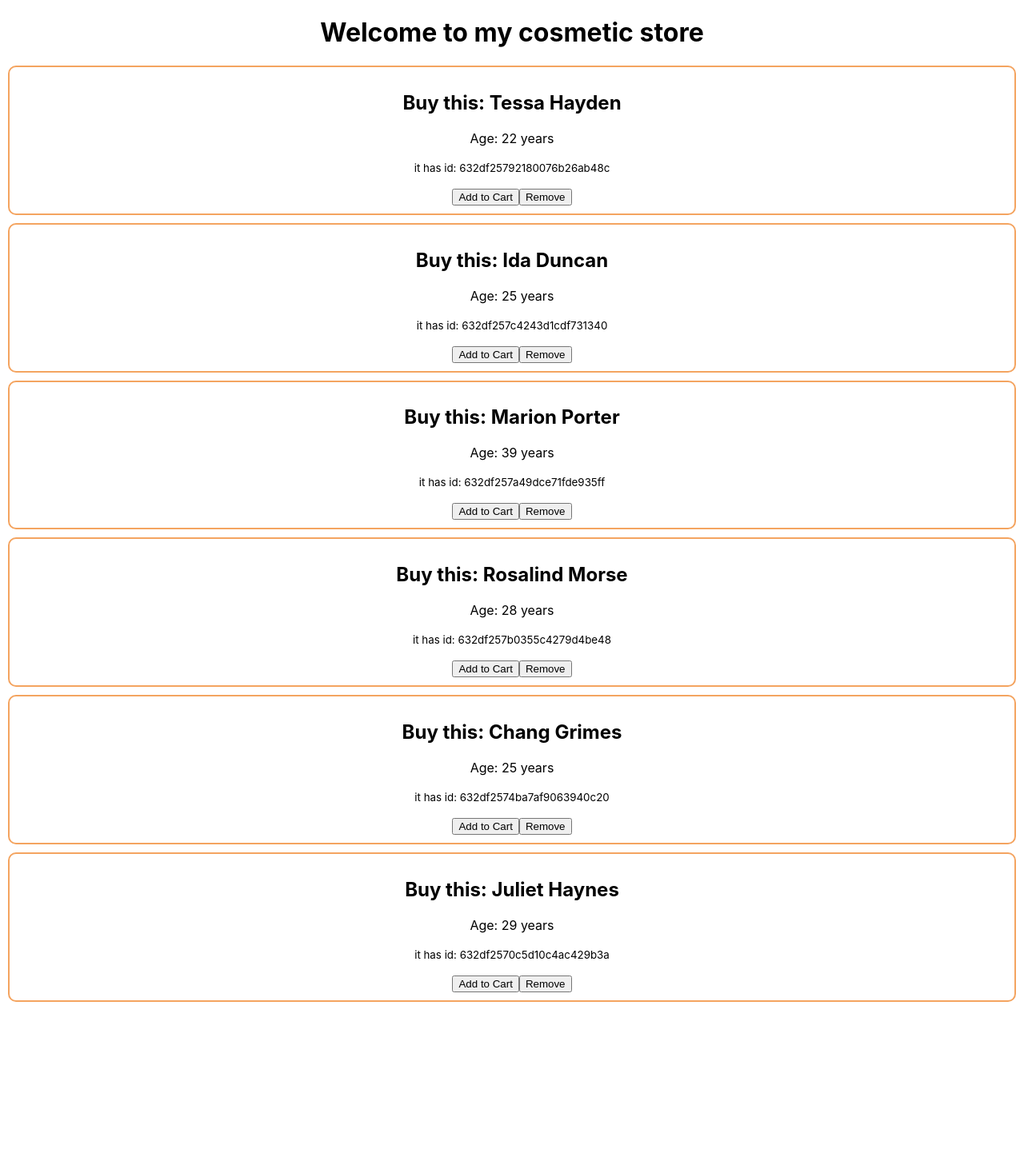
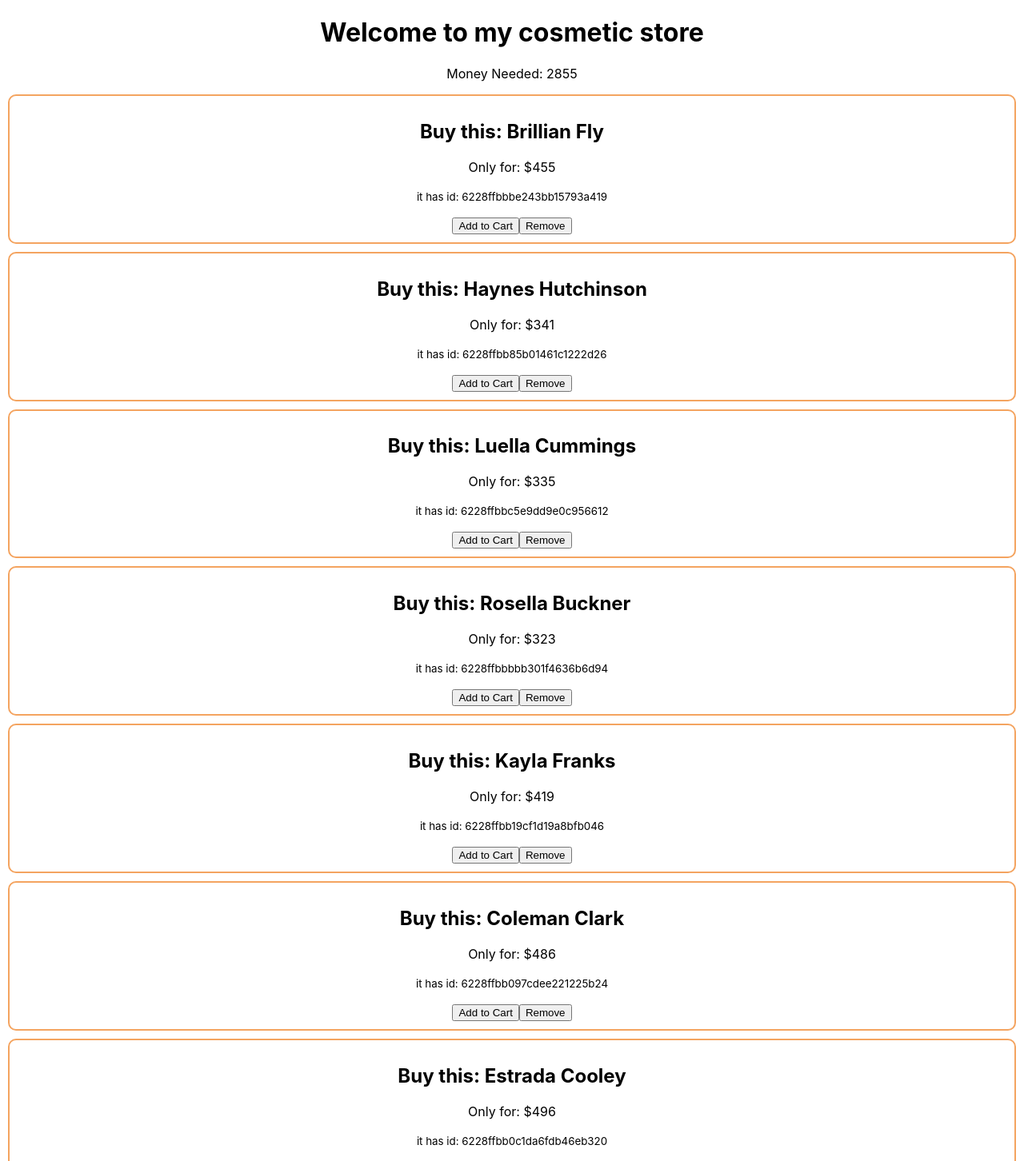
Before and after one commit to sufian06/react-storage-and-handler, a React (Create React App) app: page / in a window 1280 px wide. Shown: the top 1452 px of the page at 80% size. Before the commit the page ends 1263 px from the top, so only its background shows below. Built offline with nearby package versions, Linux system fonts and the light colour scheme.

Commit message:
reduce method added

```diff
--- a/public/data.json
+++ b/public/data.json
@@ -1,44 +1,37 @@
 [
   {
-    "id": "632df25792180076b26ab48c",
-    "picture": "http://placehold.it/32x32",
-    "age": 22,
-    "eyeColor": "brown",
-    "name": "Tessa Hayden"
+    "id": "6228ffbbbe243bb15793a419",
+    "price": 455,
+    "name": "Brillian Fly"
   },
   {
-    "id": "632df257c4243d1cdf731340",
-    "picture": "http://placehold.it/32x32",
-    "age": 25,
-    "eyeColor": "blue",
-    "name": "Ida Duncan"
+    "id": "6228ffbb85b01461c1222d26",
+    "price": 341,
+    "name": "Haynes Hutchinson"
   },
   {
-    "id": "632df257a49dce71fde935ff",
-    "picture": "http://placehold.it/32x32",
-    "age": 39,
-    "eyeColor": "blue",
-    "name": "Marion Porter"
+    "id": "6228ffbbc5e9dd9e0c956612",
+    "price": 335,
+    "name": "Luella Cummings"
   },
   {
-    "id": "632df257b0355c4279d4be48",
-    "picture": "http://placehold.it/32x32",
-    "age": 28,
-    "eyeColor": "brown",
-    "name": "Rosalind Morse"
+    "id": "6228ffbbbbb301f4636b6d94",
+    "price": 323,
+    "name": "Rosella Buckner"
   },
   {
-    "id": "632df2574ba7af9063940c20",
-    "picture": "http://placehold.it/32x32",
-    "age": 25,
-    "eyeColor": "blue",
-    "name": "Chang Grimes"
+    "id": "6228ffbb19cf1d19a8bfb046",
+    "price": 419,
+    "name": "Kayla Franks"
   },
   {
-    "id": "632df2570c5d10c4ac429b3a",
-    "picture": "http://placehold.it/32x32",
-    "age": 29,
-    "eyeColor": "brown",
-    "name": "Juliet Haynes"
+    "id": "6228ffbb097cdee221225b24",
+    "price": 486,
+    "name": "Coleman Clark"
+  },
+  {
+    "id": "6228ffbb0c1da6fdb46eb320",
+    "price": 496,
+    "name": "Estrada Cooley"
   }
 ]
--- a/src/components/Cosmetic/Cosmetic.js
+++ b/src/components/Cosmetic/Cosmetic.js
@@ -3,7 +3,7 @@ import { addToDB, removeFromDB } from "../utilities/fakedb";
 import "./Cosmetic.css";
 
 const Cosmetic = (props) => {
-  const { name, age, id } = props.cosmetic;
+  const { name, price, id } = props.cosmetic;
 
   const addToCart = (id) => {
     addToDB(id);
@@ -16,7 +16,7 @@ const Cosmetic = (props) => {
   return (
     <div className="product">
       <h2>Buy this: {name}</h2>
-      <p>Age: {age} years</p>
+      <p>Only for: ${price}</p>
       <p>
         <small>it has id: {id}</small>
       </p>
--- a/src/components/Cosmetics/Cosmetics.js
+++ b/src/components/Cosmetics/Cosmetics.js
@@ -1,5 +1,6 @@
 import React, { useEffect, useState } from "react";
 import Cosmetic from "../Cosmetic/Cosmetic";
+import { getTotal } from "../utilities/calculate";
 
 const Cosmetics = () => {
   const [cosmetics, setCosmetics] = useState([]);
@@ -10,9 +11,12 @@ const Cosmetics = () => {
     .then(data => setCosmetics(data))
   }, [])
 
+  const total = getTotal(cosmetics);
+
   return (
     <div>
       <h1>Welcome to my cosmetic store</h1>
+      <p>Money Needed: {total}</p>
       {cosmetics.map((cosmetic) => (
         <Cosmetic key={cosmetic.id} cosmetic={cosmetic}></Cosmetic>
       ))}
--- a/src/components/utilities/calculate.js
+++ b/src/components/utilities/calculate.js
@@ -1,9 +1,30 @@
 const add = (first, second) => {
-    return first + second;
-}
+  return first + second;
+};
 
 const multiply = (first, second) => {
-    return first * second;
-}
+  return first * second;
+};
 
-export { add, multiply };
+/* const numbers = [20, 24, 235, 65, 89];
+const sumReducer = (previous, current) => previous + current;
+const total = numbers.reduce( sumReducer, 0); */
+
+/* const items = [
+    {id: 1, name: 'alta', price: 100},
+    {id: 2, name: 'alta', price: 100},
+    {id: 3, name: 'alta', price: 100},
+    {id: 4, name: 'alta', price: 100},
+    {id: 5, name: 'alta', price: 100},
+]
+
+const itemSumReducer = (previous, current) => previous + current.price;
+const itemTotal = items.reduce(itemSumReducer, 0); */
+
+const getTotalPrice = (products) => {
+  const reducer = (previous, current) => previous + current.price;
+  const total = products.reduce(reducer, 0);
+  return total;
+};
+
+export { add, multiply, getTotalPrice as getTotal };
```
